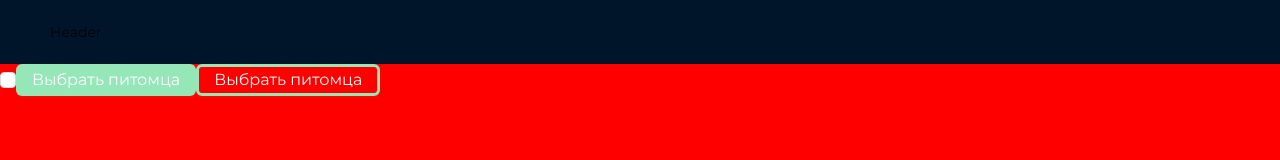
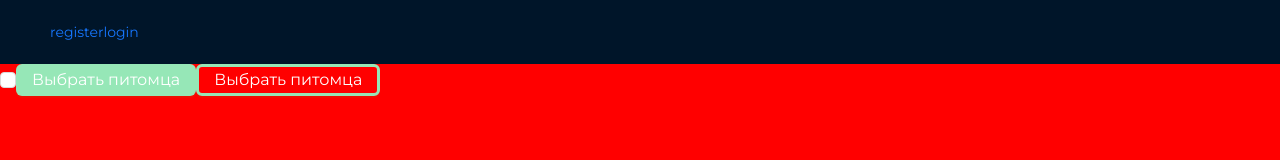
Before and after one commit to Dastan0307/Zoo_Shop, a React (Vite) app: page / in a window 1280 px wide. Shown: the top 160 px of the page. Built offline with nearby package versions, Linux system fonts and the light colour scheme.

Commit message:
fix routes 2

```diff
--- a/src/components/Header/Header.tsx
+++ b/src/components/Header/Header.tsx
@@ -1,5 +1,9 @@
 import { Header as HeaderWrapper } from 'antd/es/layout/layout'
+import { Link } from 'react-router-dom'
 
 export const Header = () => {
-  return <HeaderWrapper>Header</HeaderWrapper>
+  return <HeaderWrapper>
+    <Link to={'/register'}>register</Link>
+    <Link to={'/login'}>login</Link>
+  </HeaderWrapper>
 }
```
